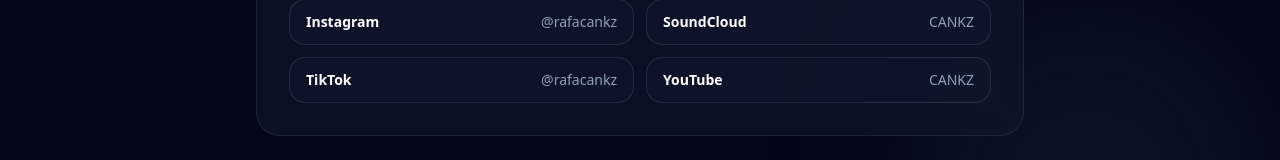
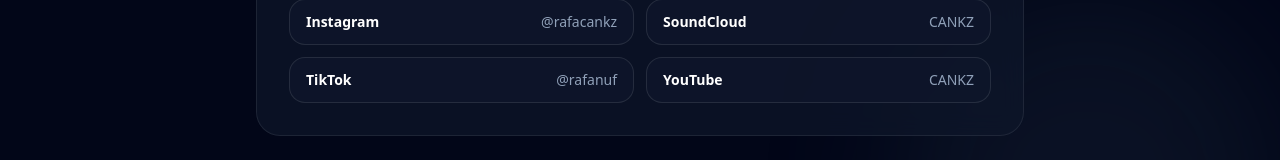
Before and after one commit to asyiraafnufail/dj-portfolio, a Next.js app: page / in a window 1280 px wide. Shown: the part 4955-5115 px from the top of the page. Built offline with nearby package versions, Linux system fonts and the light colour scheme.

Commit message:
update contact links

```diff
--- a/src/components/Contact.tsx
+++ b/src/components/Contact.tsx
@@ -5,7 +5,7 @@ import { Mail, MapPin, MessageCircle, Youtube } from 'lucide-react';
 const socials = [
   { name: 'Instagram', href: 'https://instagram.com/rafacankz', label: '@rafacankz' },
   { name: 'SoundCloud', href: 'https://soundcloud.com/cankz-685282173?utm_source=clipboard&utm_medium=text&utm_campaign=social_sharing', label: 'CANKZ' },
-  { name: 'TikTok', href: 'https://tiktok.com/@rafacankz', label: '@rafacankz' },
+  { name: 'TikTok', href: 'https://tiktok.com/@rafanuf', label: '@rafanuf' },
   { name: 'YouTube', href: 'https://youtube.com/@rafacankz?si=iylGlp16BNvfYxqo', label: 'CANKZ' },
 ];
 
```
